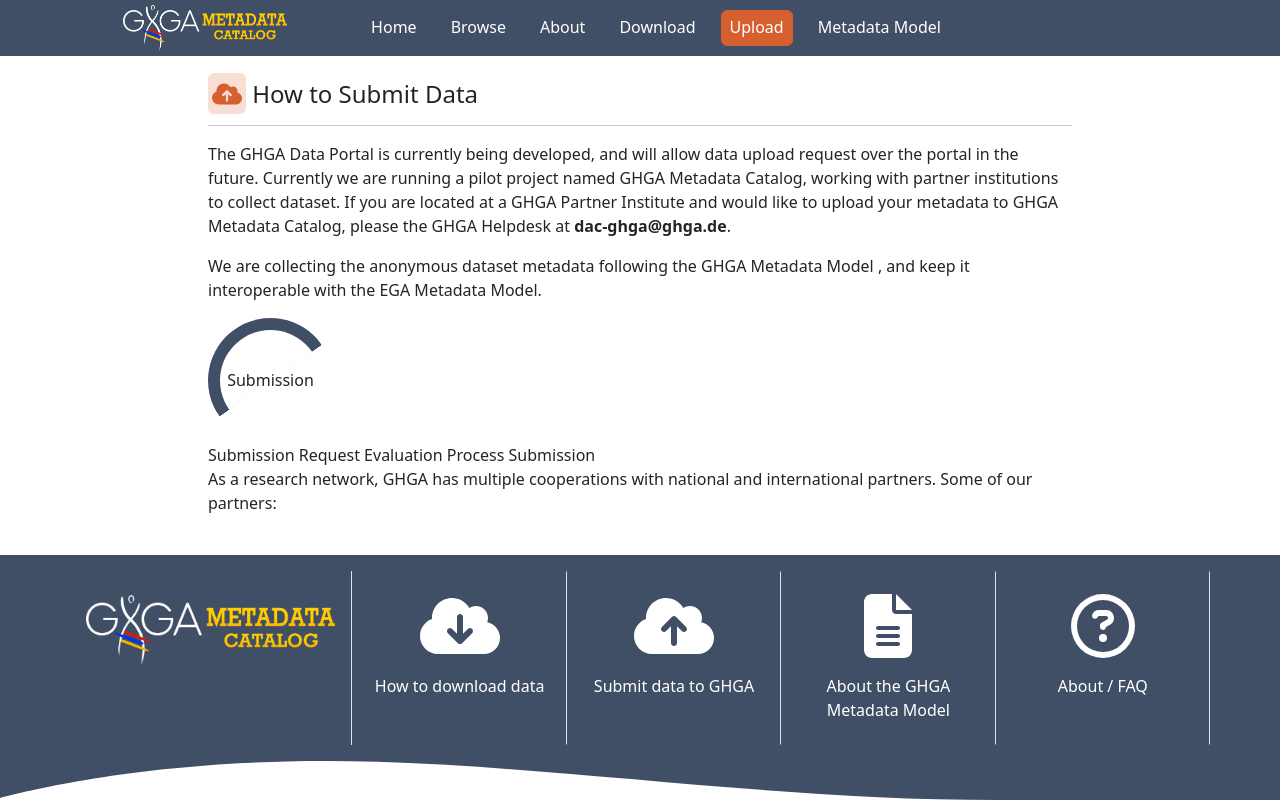
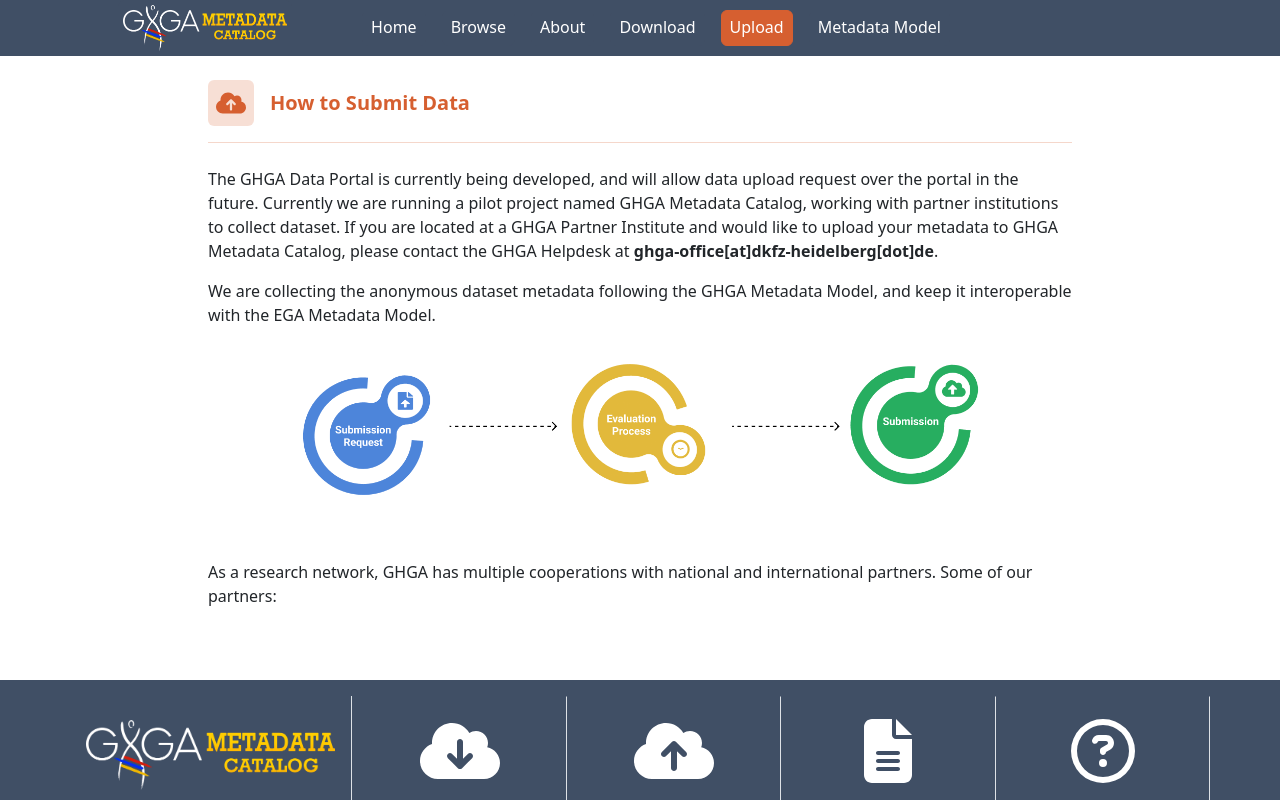
Before and after one commit to ghga-de/metadata-catalog, a React (Create React App) app: page /upload in a window 1280 px wide. Shown: the top 800 px of the page. Built offline with nearby package versions, Linux system fonts and the light colour scheme.

Commit message:
Added image. Finished upload page

```diff
--- a/src/components/upload/upload.tsx
+++ b/src/components/upload/upload.tsx
@@ -1,7 +1,7 @@
 import { faCloudArrowUp } from "@fortawesome/free-solid-svg-icons";
 import { FontAwesomeIcon } from "@fortawesome/react-fontawesome";
-import CircleBlobElement from "../../utils/circleBlobElement";
 import { importAllFilesFromFolder } from "../../utils/utils";
+import uploadImg from "../../assets/upload/upload.png"
 
 const UploadPage = () => {
     const listInstitutionImages: any = importAllFilesFromFolder(
@@ -10,35 +10,41 @@ const UploadPage = () => {
 
     return (
         <div className="mt-4 mx-auto w-75 px-5">
-            <h4>
-                <span
-                    className="text-secondary rounded p-1"
-                    style={{ backgroundColor: "rgba(214,95,48,0.2)" }}
-                >
-                    <FontAwesomeIcon icon={faCloudArrowUp} />
-                </span>{" "}
+            <h5 className="d-flex align-items-center text-secondary fw-bold">
+                <FontAwesomeIcon
+                    icon={faCloudArrowUp}
+                    pull="left"
+                    style={{
+                        width: "30px",
+                        height: "30px",
+                        backgroundColor: "rgba(214,95,48,0.2)",
+                        padding: "8px",
+                    }}
+                    className="me-3 fs-4 rounded"
+                />
                 How to Submit Data
-            </h4>
-            <hr />
+            </h5>
+            <hr className="border-secondary mb-4" />
             <p>
                 The GHGA Data Portal is currently being developed, and will allow data
                 upload request over the portal in the future. Currently we are running a
                 pilot project named GHGA Metadata Catalog, working with partner
                 institutions to collect dataset. If you are located at a GHGA Partner
                 Institute and would like to upload your metadata to GHGA Metadata
-                Catalog, please the GHGA Helpdesk at <strong>dac-ghga@ghga.de</strong>.
+                Catalog, please contact the GHGA Helpdesk at <strong>ghga-office[at]dkfz-heidelberg[dot]de</strong>.
             </p>
             <p>
                 We are collecting the anonymous dataset metadata following the GHGA
-                Metadata Model , and keep it interoperable with the EGA Metadata Model.{" "}
+                Metadata Model, and keep it interoperable with the EGA Metadata Model.{" "}
             </p>
-            <CircleBlobElement colour="#404F65" diameter={125} text="Submission" borderSize={12} rotation={-35}/>
-            Submission Request Evaluation Process Submission
-            <p>
+            <div className="text-center">
+                <img src={uploadImg} alt="upload" className="mb-5" width="80%" />
+            </div>
+            <p className="mb-4">
                 As a research network, GHGA has multiple cooperations with national and
                 international partners. Some of our partners:
             </p>
-            <div className="d-flex justify-content-between w-100 flex-wrap">
+            <div className="d-flex justify-content-between w-100 flex-wrap mb-5">
                 {listInstitutionImages.map((x: any) => (
                     <div key={x}>
                         <img src={x} alt="Institution" className="me-4 my-2" />
```
Also changed, not shown: src/assets/upload/upload.png (added).
